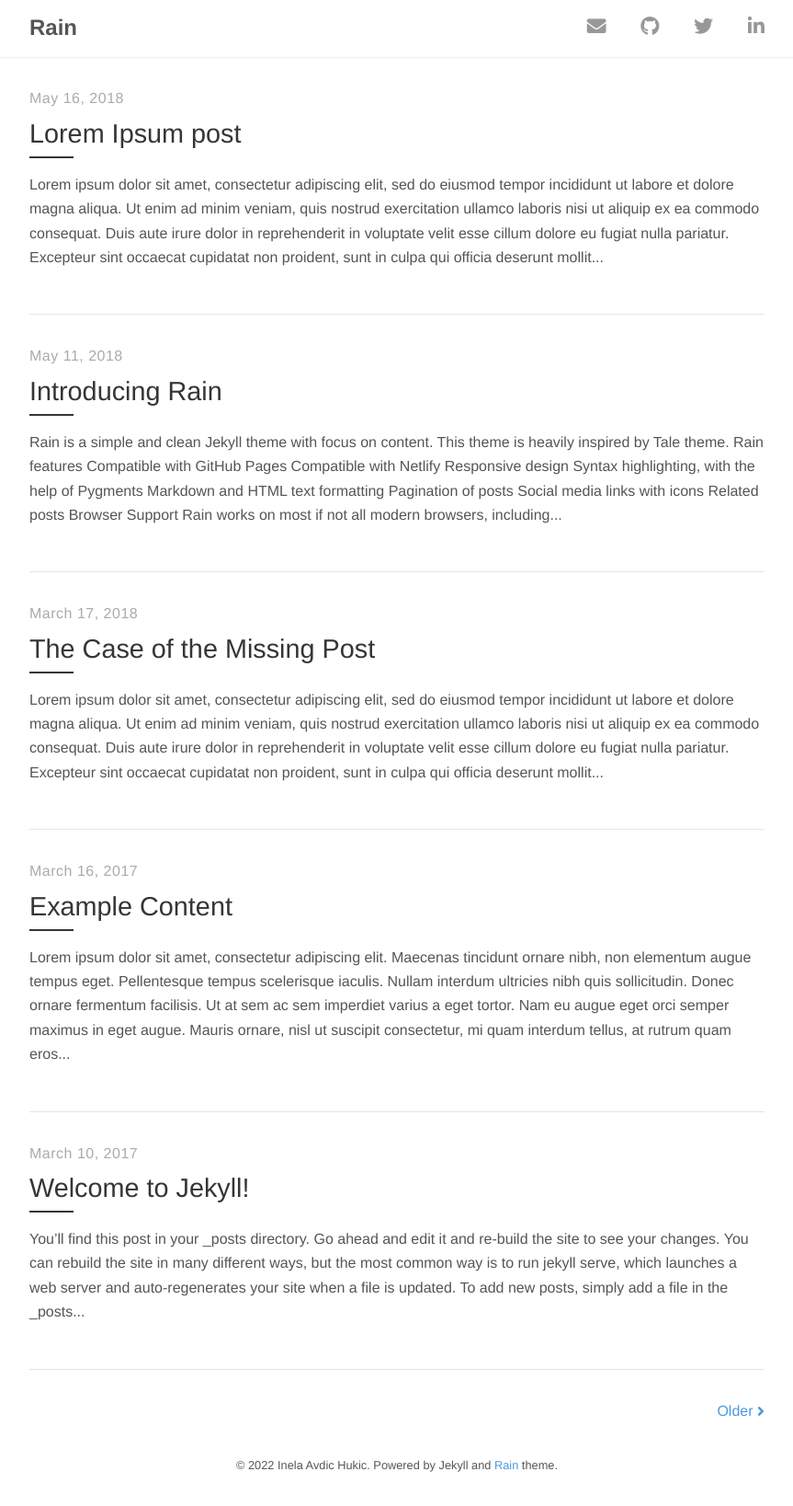
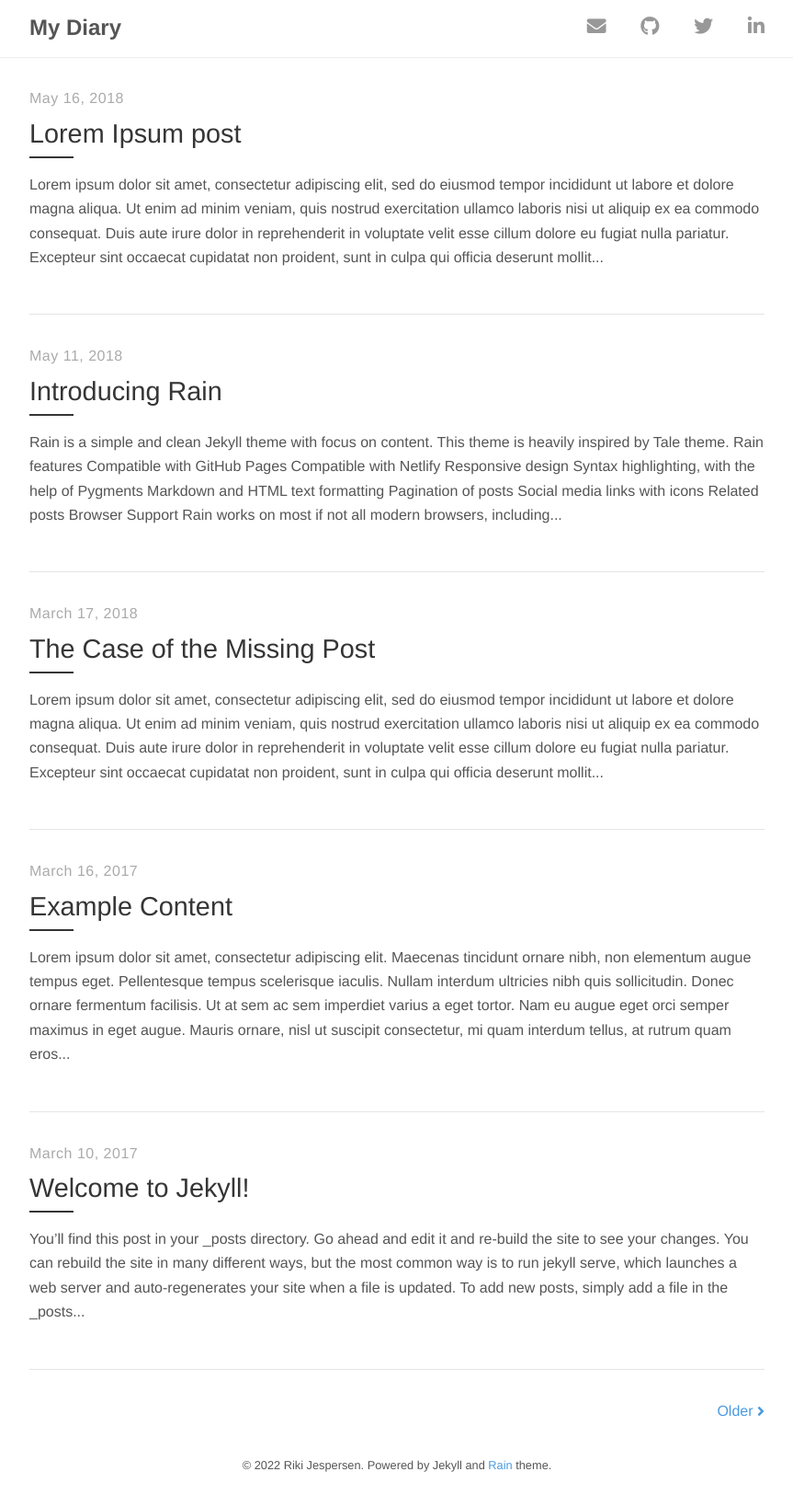
Before and after one commit to rikijespersen/blog, a Jekyll site: the page built from index.html, in a window 1280 px wide. Shown: the whole page at 92% size, without its empty margins (208-1071 px from the left). Built offline with Jekyll 4.4.1, drawn with Linux system fonts in a browser that asks for light colours; nearby versions of some CDN libraries; the list of posts is cut into pages by our own code.

Commit message:
Update _config.yml

```diff
--- a/_config.yml
+++ b/_config.yml
@@ -1,13 +1,13 @@
 # Site settings
-title:          Rain
-description:    "Rain is a simple and clean Jekyll theme with focus on content."
-url:            https://github.com/inelaah/rain
+title:          My Diary
+description:    "A blog chronicling my struggle with it."
+url:            https://rikiblog.us
 
 # Author
 author:
-  name:         Inela Avdic Hukic
-  email:        inelaah@gmail.com
-  url:          https://inelaah.com
+  name:         Riki Jespersen
+  email:        Riki.Jesperson@gmail.com
+  url:          https://rikiblog.us
 
 # Build settings
 markdown:       kramdown
@@ -34,7 +34,7 @@ related_posts_section:
 
 # Links to social media
 social:
-  email: inelaah@gmail.com
-  github: https://github.com/inelaah
-  twitter: https://twitter.com
-  linkedin: https://ba.linkedin.com/in/inela-avdic-hukic-322354131
+  email: Riki.Jesperson@gmail.com
+  github: https://github.com/rikijespersen
+  twitter: https://twitter.com/rikijespersen
+  linkedin: https://www.linkedin.com/in/riki-jespersen-36b4a2220/
```
